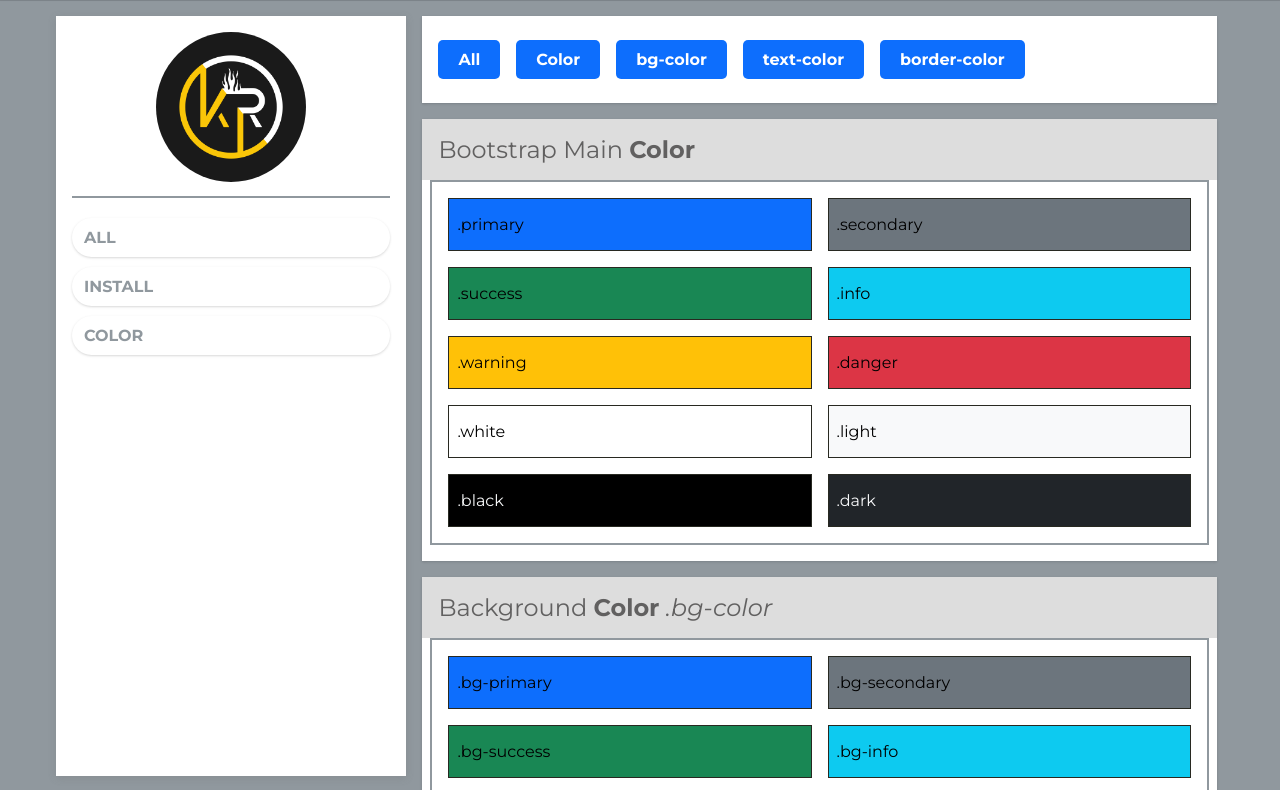
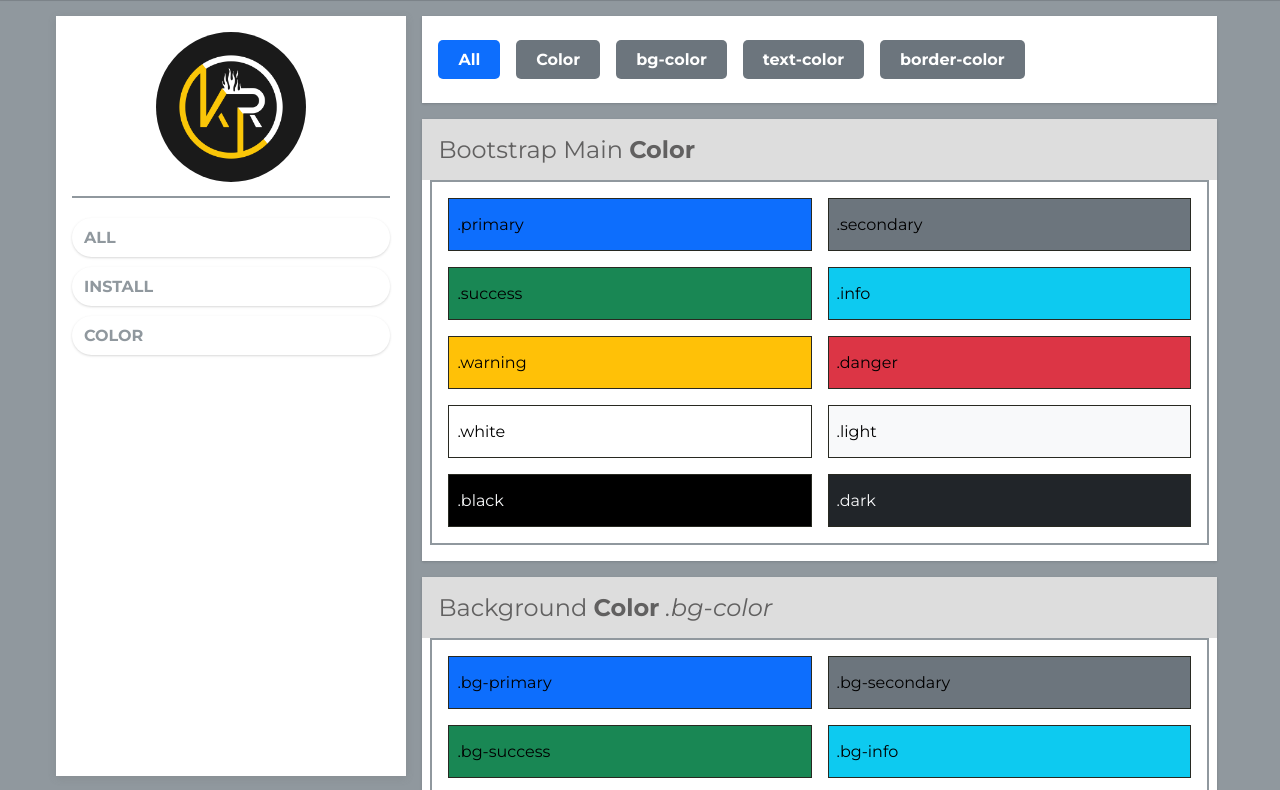
Before and after one commit to kupidr/short-bs-v5.0.2, a plain HTML site: page index.html in a window 1280 px wide. Shown: the part 66-856 px from the top of the page. Drawn offline with Linux system fonts and the light colour scheme.

Commit message:
3rd time add

```diff
--- a/assets/js/component/color/color.js
+++ b/assets/js/component/color/color.js
@@ -4,20 +4,19 @@ export default function Color() {
     let btn = `
     <div class="copy-view">
       <div class="category">
-        <button>All</button>
-        <button>Color</button>
-        <button>bg-color</button>
-        <button>text-color</button>
-        <button>border-color</button>
+        <button class="active" id="all">All</button>
+        <button id="mainBscolor">Color</button>
+        <button id="bg-color">bg-color</button>
+        <button id="btn-text-color">text-color</button>
+        <button id="border-color">border-color</button>
       </div>
     </div>
-    `
+    `;
 
     let card = btn;
     return createElement("div", "card", "", card);
   }
-
-
+  // --------------------------------------------------------------------
 
   // bootstrap main color
   function bsColor() {
@@ -41,7 +40,7 @@ export default function Color() {
     </div>`;
 
     let card = title + img;
-    return createElement("div", "card", "", card);
+    return createElement("div", "card", "cardMainColor", card);
   }
 
   // background color
@@ -66,9 +65,8 @@ export default function Color() {
     </div>`;
 
     let card = title + img;
-    return createElement("div", "card", "", card);
+    return createElement("div", "card", "cardBgColor", card);
   }
-
 
   // text color
   function textColor() {
@@ -92,10 +90,8 @@ export default function Color() {
     </div>`;
 
     let card = title + img;
-    return createElement("div", "card", "", card);
+    return createElement("div", "card", "cardTextColors", card);
   }
-
-
 
   // border color
   function borderColor() {
@@ -119,12 +115,17 @@ export default function Color() {
     </div>`;
 
     let card = title + img;
-    return createElement("div", "card", "", card);
+    return createElement("div", "card", "cardBorderColor", card);
   }
 
-
   // here all include
-  let all = [allCategroyButton() ,bsColor(), bsBgColor(), textColor(), borderColor()];
+  let all = [
+    allCategroyButton(),
+    bsColor(),
+    bsBgColor(),
+    textColor(),
+    borderColor(),
+  ];
 
   let section = createElement("section", "", "install");
   append(section, all);
@@ -141,4 +142,92 @@ export default function Color() {
   function append(parent, children) {
     children.forEach((child) => parent.appendChild(child));
   }
+
+  // filter card
+  (function () {
+    // category btn hrere
+    let allCard = document.getElementById("all");
+    let mainBscolor = document.getElementById("mainBscolor");
+    let bgColor = document.getElementById("bg-color");
+    let navTextColor = document.getElementById("btn-text-color");
+    let borderColors = document.getElementById("border-color");
+    // card id here
+    let cardMainColor = document.getElementById("cardMainColor");
+    let cardBgColors = document.getElementById("cardBgColor");
+    let cardTextColors = document.getElementById("cardTextColors");
+    let cardBorderColor = document.getElementById("cardBorderColor");
+
+    // showAllCard(allCard);
+
+    (function (e) {
+      e.addEventListener("click", function () {
+        show(cardMainColor);
+        show(cardBgColors);
+        show(cardTextColors);
+        show(cardBorderColor);
+      });
+    })(allCard);
+
+    (function (e) {
+      e.addEventListener("click", function () {
+        oneShowAllHide(
+          cardMainColor,
+          cardBgColors,
+          cardTextColors,
+          cardBorderColor
+        );
+      });
+    })(mainBscolor);
+
+    (function (e) {
+      e.addEventListener("click", function () {
+        oneShowAllHide(
+          cardBgColors,
+          cardMainColor,
+          cardTextColors,
+          cardBorderColor
+        );
+      });
+    })(bgColor);
+
+    (function (e) {
+      e.addEventListener("click", function () {
+        oneShowAllHide(
+          cardTextColors,
+          cardBgColors,
+          cardMainColor,
+          cardBorderColor
+        );
+      });
+    })(navTextColor);
+
+    (function (e) {
+      e.addEventListener("click", function () {
+        oneShowAllHide(
+          cardBorderColor,
+          cardMainColor,
+          cardBgColors,
+          cardTextColors
+        );
+      });
+    })(borderColors);
+
+    // hide and show function
+    function oneShowAllHide() {
+      show(arguments[0]);
+      for (let i = 0; i < arguments.length; i++) {
+        if (i === 0) {
+          show(arguments[i]);
+        } else {
+          hide(arguments[i]);
+        }
+      }
+    }
+    function show(e) {
+      e.style.display = "block";
+    }
+    function hide(e) {
+      e.style.display = "none";
+    }
+  })();
 }
--- a/assets/style/style.css
+++ b/assets/style/style.css
@@ -175,7 +175,7 @@ header h1 a:hover {
   margin: -1rem auto;
 }
 .right-side section .copy-view .category button {
-  background: #0d6efd;
+  background: #6c757d;
   border: none;
   color: #fff;
   font-size: 1rem;
@@ -183,6 +183,9 @@ header h1 a:hover {
   padding: 10px 20px;
   margin: 0.5rem;
   border-radius: 5px;
+}
+.right-side section .copy-view .category button.active{
+  background-color: #0d6efd;
 }
 .right-side section section {
   overflow: auto;
```
Also changed, not shown: assets/js/app.js (line endings or trailing spaces), assets/js/functions.js (added).
